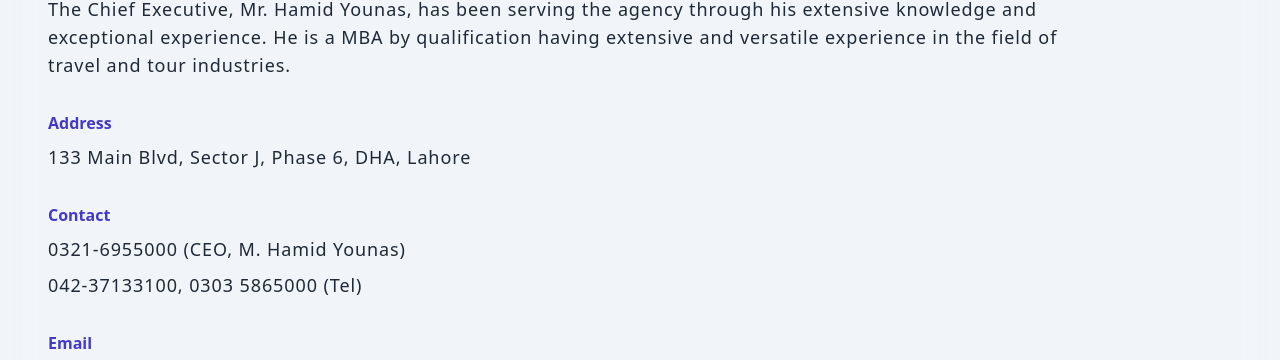
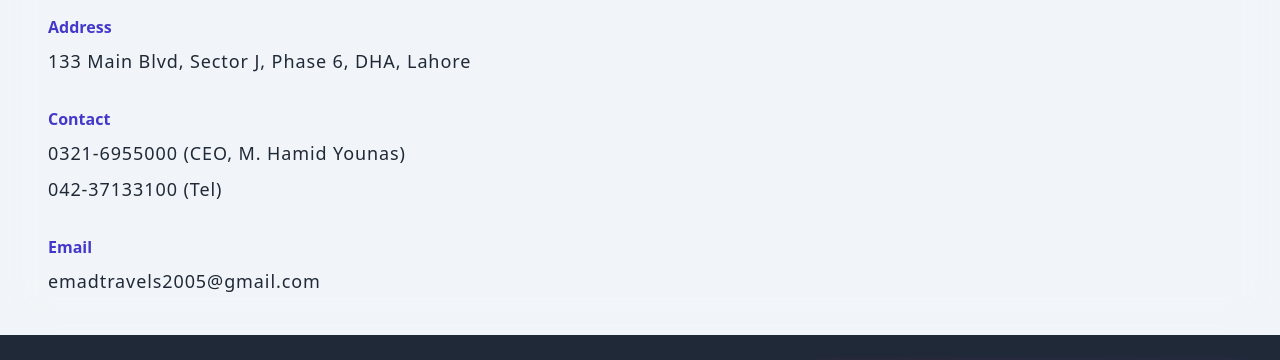
Before and after one commit to ahmed-deftoner/ehmad.pk, an Astro site: page /contact in a window 1280 px wide. Shown: the part 249-609 px from the top of the page. Built offline with nearby package versions, Linux system fonts and the light colour scheme; Astro itself is replaced by a stand-in of ours.

Commit message:
contact ch

```diff
--- a/src/pages/contact.astro
+++ b/src/pages/contact.astro
@@ -15,7 +15,6 @@ import Layout from "../layouts/Layout.astro"
                         <div class="w-full 2xl:pl-48 xl:pt-1">
                             <h1 class="text-2xl md:text-4xl lg:text-6xl font-bold tracking-wider text-gray-800">Contact Us</h1>
                             <div class="w-full md:w-10/12 mt-3">
-                                <h2 class="text-gray-800 text-base md:text-lg leading-8 tracking-wider">The Chief Executive, Mr. Hamid Younas, has been serving the agency through his extensive knowledge and exceptional experience. He is a MBA by qualification having extensive and versatile experience in the field of travel and tour industries.</h2>
                                 <div class="mt-4 md:mt-8">
                                     <h2 class="text-sm md:text-base text-indigo-700 font-semibold">Address</h2>
                                     <h2 class="text-gray-800 text-base md:text-lg leading-8 tracking-wider mt-2">
@@ -25,11 +24,11 @@ import Layout from "../layouts/Layout.astro"
                                 <div class="mt-4 md:mt-8">
                                     <h2 class="text-sm md:text-base text-indigo-700 font-semibold">Contact</h2>
                                     <h2 class="text-gray-800 text-base md:text-lg leading-8 tracking-wider mt-2">0321-6955000 (CEO, M. Hamid Younas)</h2>
-                                    <h2 class="text-gray-800 text-base md:text-lg leading-8 tracking-wider mt-2">042-37133100, 0303 5865000 (Tel)</h2>
+                                    <h2 class="text-gray-800 text-base md:text-lg leading-8 tracking-wider mt-2">042-37133100 (Tel)</h2>
                                 </div>
                                 <div class="mt-4 md:mt-8">
                                     <h2 class="text-sm md:text-base text-indigo-700 font-semibold">Email</h2>
-                                    <h2 class="text-gray-800 text-base md:text-lg leading-8 tracking-wider mt-2">hamid@emadtravels.pk</h2>
+                                    <h2 class="text-gray-800 text-base md:text-lg leading-8 tracking-wider mt-2">emadtravels2005@gmail.com</h2>
                                 </div>
                             </div>
                         </div>
```
